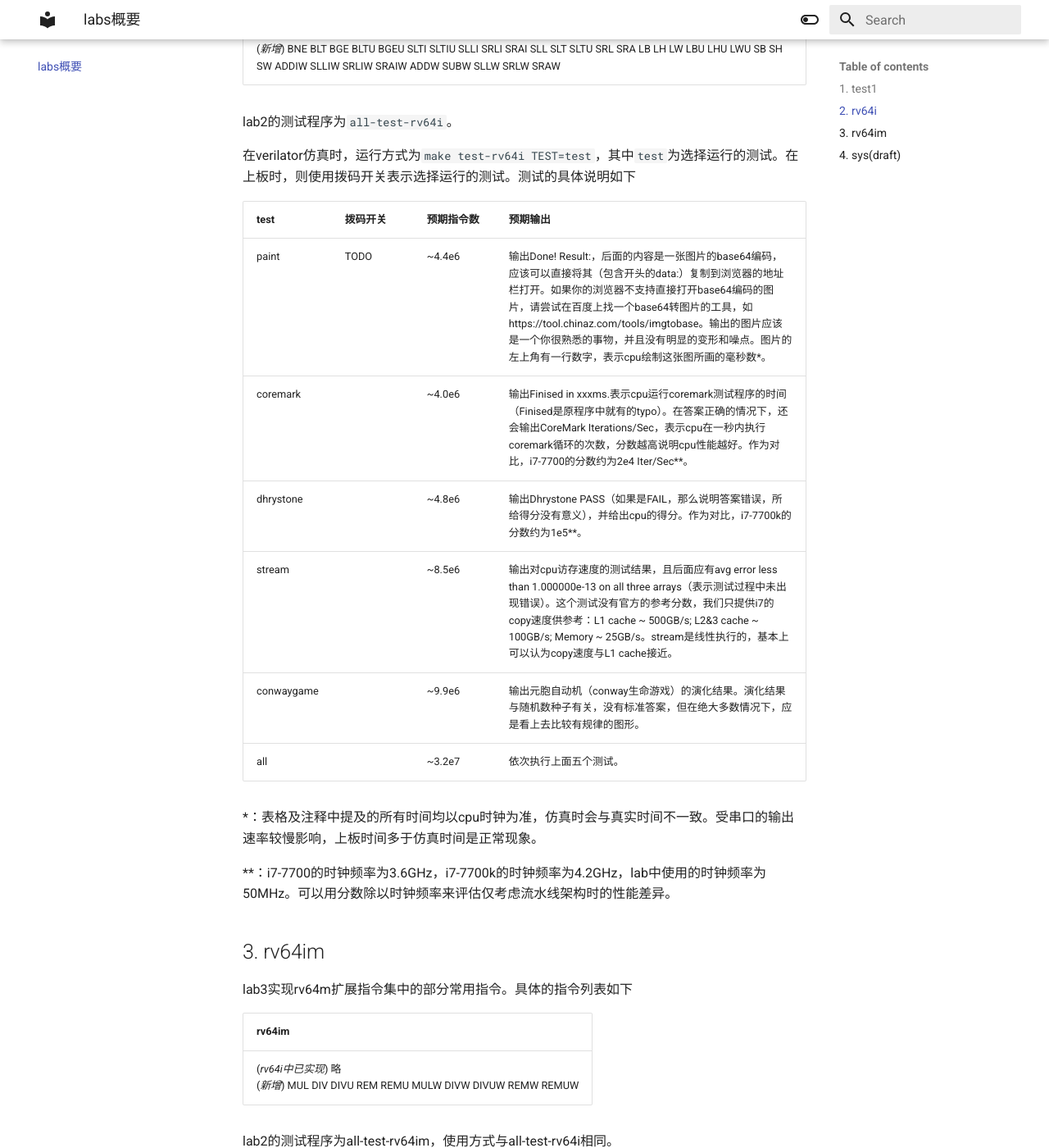
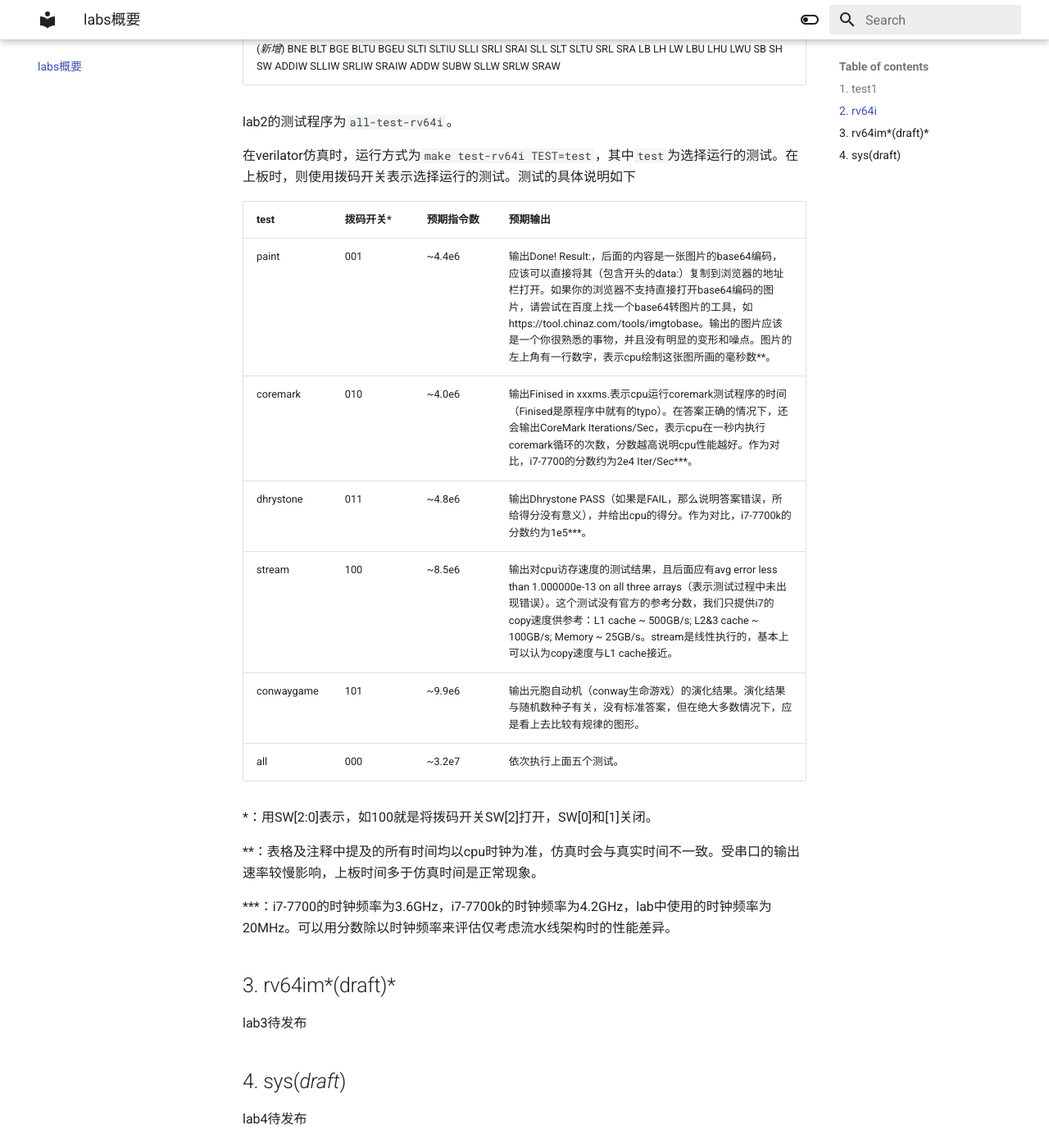
Before and after one commit to FDUCSLG/Arch-2022Spring-FDU, an MkDocs documentation site: the page built from docs/labs.md, in a window 1280 px wide and 1400 px high, scrolled down 652 px. Shown: the whole window at 82% size. Built offline with MkDocs 1.6.1 and Material for MkDocs 9.7.7, drawn with Linux system fonts in a browser that asks for light colours; some of the changed text lies outside the part shown.

Commit message:
Update labs.md

```diff
--- a/docs/labs.md
+++ b/docs/labs.md
@@ -22,63 +22,25 @@
 
 在verilator仿真时，运行方式为`make test-rv64i TEST=test`，其中`test`为选择运行的测试。在上板时，则使用拨码开关表示选择运行的测试。测试的具体说明如下
 
-| test       | 拨码开关 | 预期指令数 | 预期输出                                                     |
-| ---------- | -------- | ---------- | ------------------------------------------------------------ |
-| paint      | TODO     | ~4.4e6     | 输出Done! Result:，后面的内容是一张图片的base64编码，应该可以直接将其（包含开头的data:）复制到浏览器的地址栏打开。如果你的浏览器不支持直接打开base64编码的图片，请尝试在百度上找一个base64转图片的工具，如https://tool.chinaz.com/tools/imgtobase。输出的图片应该是一个你很熟悉的事物，并且没有明显的变形和噪点。图片的左上角有一行数字，表示cpu绘制这张图所画的毫秒数*。 |
-| coremark   |          | ~4.0e6     | 输出Finised in xxxms.表示cpu运行coremark测试程序的时间（Finised是原程序中就有的typo）。在答案正确的情况下，还会输出CoreMark Iterations/Sec，表示cpu在一秒内执行coremark循环的次数，分数越高说明cpu性能越好。作为对比，i7-7700的分数约为2e4 Iter/Sec**。 |
-| dhrystone  |          | ~4.8e6     | 输出Dhrystone PASS（如果是FAIL，那么说明答案错误，所给得分没有意义），并给出cpu的得分。作为对比，i7-7700k的分数约为1e5**。 |
-| stream     |          | ~8.5e6     | 输出对cpu访存速度的测试结果，且后面应有avg error less than 1.000000e-13 on all three arrays（表示测试过程中未出现错误）。这个测试没有官方的参考分数，我们只提供i7的copy速度供参考：L1 cache ~ 500GB/s;  L2&3 cache ~ 100GB/s; Memory ~ 25GB/s。stream是线性执行的，基本上可以认为copy速度与L1 cache接近。 |
-| conwaygame |          | ~9.9e6     | 输出元胞自动机（conway生命游戏）的演化结果。演化结果与随机数种子有关，没有标准答案，但在绝大多数情况下，应是看上去比较有规律的图形。 |
-| all        |          | ~3.2e7     | 依次执行上面五个测试。                                       |
+| test       | 拨码开关* | 预期指令数 | 预期输出                                                     |
+| ---------- | --------- | ---------- | ------------------------------------------------------------ |
+| paint      | 001       | ~4.4e6     | 输出Done! Result:，后面的内容是一张图片的base64编码，应该可以直接将其（包含开头的data:）复制到浏览器的地址栏打开。如果你的浏览器不支持直接打开base64编码的图片，请尝试在百度上找一个base64转图片的工具，如https://tool.chinaz.com/tools/imgtobase。输出的图片应该是一个你很熟悉的事物，并且没有明显的变形和噪点。图片的左上角有一行数字，表示cpu绘制这张图所画的毫秒数**。 |
+| coremark   | 010       | ~4.0e6     | 输出Finised in xxxms.表示cpu运行coremark测试程序的时间（Finised是原程序中就有的typo）。在答案正确的情况下，还会输出CoreMark Iterations/Sec，表示cpu在一秒内执行coremark循环的次数，分数越高说明cpu性能越好。作为对比，i7-7700的分数约为2e4 Iter/Sec***。 |
+| dhrystone  | 011       | ~4.8e6     | 输出Dhrystone PASS（如果是FAIL，那么说明答案错误，所给得分没有意义），并给出cpu的得分。作为对比，i7-7700k的分数约为1e5***。 |
+| stream     | 100       | ~8.5e6     | 输出对cpu访存速度的测试结果，且后面应有avg error less than 1.000000e-13 on all three arrays（表示测试过程中未出现错误）。这个测试没有官方的参考分数，我们只提供i7的copy速度供参考：L1 cache ~ 500GB/s;  L2&3 cache ~ 100GB/s; Memory ~ 25GB/s。stream是线性执行的，基本上可以认为copy速度与L1 cache接近。 |
+| conwaygame | 101       | ~9.9e6     | 输出元胞自动机（conway生命游戏）的演化结果。演化结果与随机数种子有关，没有标准答案，但在绝大多数情况下，应是看上去比较有规律的图形。 |
+| all        | 000       | ~3.2e7     | 依次执行上面五个测试。                                       |
 
-*：表格及注释中提及的所有时间均以cpu时钟为准，仿真时会与真实时间不一致。受串口的输出速率较慢影响，上板时间多于仿真时间是正常现象。
+*：用SW[2:0]表示，如100就是将拨码开关SW[2]打开，SW[0]和[1]关闭。
 
-**：i7-7700的时钟频率为3.6GHz，i7-7700k的时钟频率为4.2GHz，lab中使用的时钟频率为50MHz。可以用分数除以时钟频率来评估仅考虑流水线架构时的性能差异。
+**：表格及注释中提及的所有时间均以cpu时钟为准，仿真时会与真实时间不一致。受串口的输出速率较慢影响，上板时间多于仿真时间是正常现象。
 
-## 3. rv64im
+***：i7-7700的时钟频率为3.6GHz，i7-7700k的时钟频率为4.2GHz，lab中使用的时钟频率为20MHz。可以用分数除以时钟频率来评估仅考虑流水线架构时的性能差异。
 
-lab3实现rv64m扩展指令集中的部分常用指令。具体的指令列表如下
+## 3. rv64im*(draft)*
 
-| rv64im                                                       |
-| ------------------------------------------------------------ |
-| (*rv64i中已实现*) 略<br />(*新增*) MUL DIV DIVU REM REMU MULW DIVW DIVUW REMW REMUW |
-
-lab2的测试程序为all-test-rv64im，使用方式与all-test-rv64i相同。
+lab3待发布
 
 ## 4. sys(*draft*)
 
-lab4实现简化的riscv的M/U特权指令集。
-
-测试程序共16个测试点。TODO：外部中断相关测试。
-
-ecall_u。U-mode ecall。
-
-instr_misalign。跳转到未对齐地址。
-
-instr_access_fault。U-mode跳转到M-mode内存地址。
-
-illegal_instr。U-mode读取M-mode CSR。
-
-breakpoint。ebreak，但是根本没写，不用管。
-
-load_misalign。ld未对齐。
-
-load_fault。U-mode读取M-mode内存。
-
-store_misalign。sd未对齐。
-
-store_fault。U-mode写入M-mode内存。
-
-timer_intr。时钟中断。
-
-software_intr。软件中断。
-
-pmp_nr。清除U-mode内存的R位后读取。
-
-pmp_nw。清除U-mode内存的W位后写入。
-
-pmp_nx。清除U-mode内存的X位后执行。
-
-mem_detect。遍历内存空间，统计U-mode可用的内存大小，混合20us/次的时钟中断，测试大量中断和异常下的稳定性。
-
-m_trap。M-mode下反复开关中断，混合20us/次的时钟中断，测试大量中断和中断开关变化下的稳定性。
+lab4待发布
```
